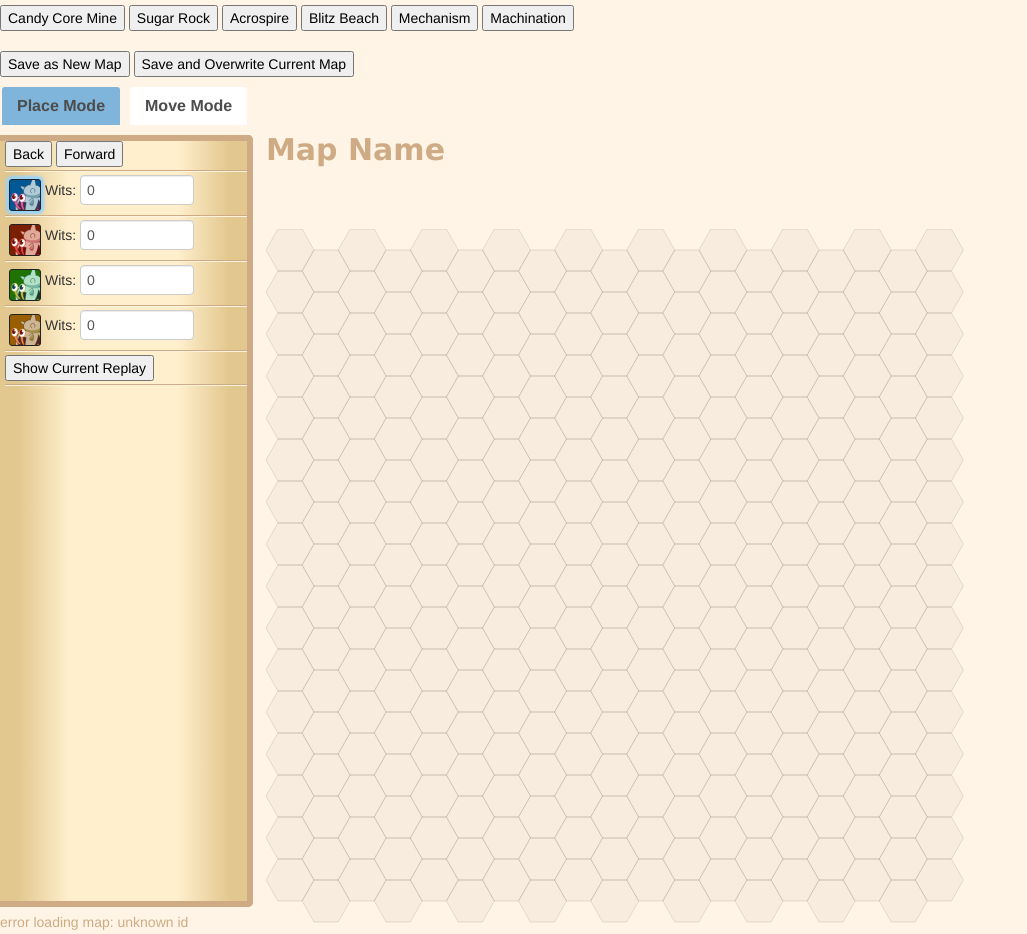
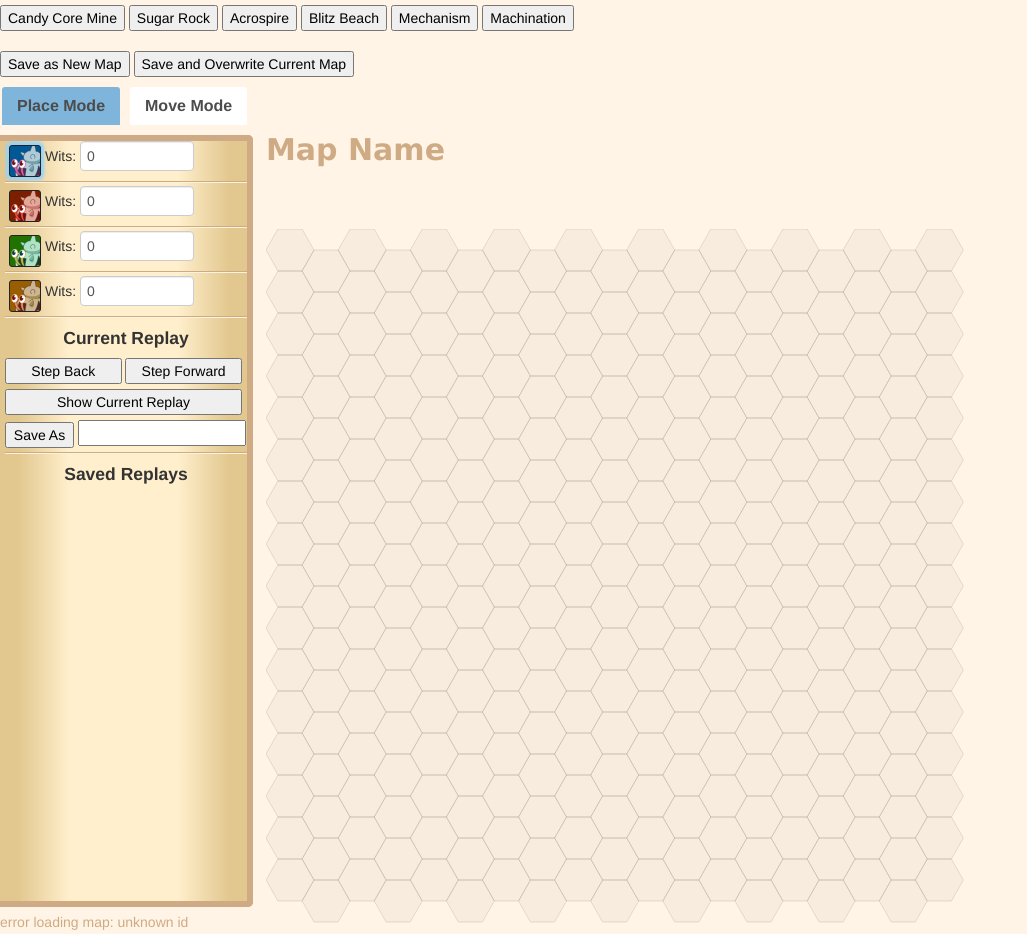
Before and after one commit to barykade/LAZ-OMC, a PHP site: page /load-map.php in a window 1280 px wide, after a click on "Move Mode". Shown: the whole page, without its empty margins (0-1027 px from the left). Run offline with PHP 8.4, Linux system fonts and the light colour scheme; some libraries are stand-ins or nearby versions.

Commit message:
Started work on saving replays

```diff
--- a/js/App.js
+++ b/js/App.js
@@ -18,6 +18,13 @@
         images[i].src = preload.arguments[i];
     }
 
+}
+
+var saveReplayAs = function(replayName){
+    var replayData = JSON.stringify(MapEditor.Model.getMoveQueue());
+    if(replayName != "" && replayData != "[]"){
+        alert("Replay Save Post Data Here");
+    }
 }
 
 var saveAsNewMap = function(){
--- a/js/Model.js
+++ b/js/Model.js
@@ -206,9 +206,11 @@
             moveQueue.push(move);
             forwardMoveQueue = [];
         },
+
         getMoveQueue = function(move){
             return moveQueue;
         },
+
         popForward = function(){
             if(forwardMoveQueue.length == 0) return null;
             moveQueue.push(getBoardState());
@@ -220,8 +222,11 @@
                 $("#" + witColor + "Wits").val(witForColor);
             }
             return boardState.hexes;
+        },
+
+        setMoveQueue = function(moveQueue){
+            moveQueue = moveQueue;
         };
-
 
     return {
         getClass: getClass,
--- a/js/View.js
+++ b/js/View.js
@@ -106,6 +106,11 @@
         e.preventDefault();
         e.stopImmediatePropagation();
         location.href = "load-map.php?mapId="+$(this).attr("title");
+    });
+
+    $("#saveReplayBtn").click(function(){
+        var replayName = $("#saveReplayName").val();
+        saveReplayAs(replayName);
     });
 
     $("#saveAsNewMapBtn").click(function(){
--- a/load-map.php
+++ b/load-map.php
@@ -16,6 +16,11 @@
 	$mapData = $result["map_data"];
 	$playerRaces = array($result["player_1_race"], $result["player_2_race"], $result["player_3_race"], $result["player_4_race"]);
 	$playerWits = array($result["player_1_wits"], $result["player_2_wits"], $result["player_3_wits"], $result["player_4_wits"]);
+	/*
+	$sql = "SELECT replay_data
+			FROM replays
+			WHERE map_id=$mapId";
+	*/
 }
 include("loaded-map.html");
 ?>
--- a/loaded-map.html
+++ b/loaded-map.html
@@ -114,9 +114,6 @@
 	</div>
 
 	<div id="moveMode" class="tab">
-        <button class="back" id="backBtn" title="Back Button">Back</button>
-        <button class="fwdBtn" id="fwdBtn" title="Forward Button">Forward</button>
-        <hr style='clear:both;'/>
 
         <div id="player1_movemode_race" class="scallywags">
         	<div class="moveModeColor" id="blue" title="Player 1"></div>
@@ -143,8 +140,6 @@
         Wits: <input id="yellowWits" class="witCounter" data-color="yellow" type="text" maxlength="4" size="4" value="0" ></input>
 
         <hr style='clear:both;'/>
-        <button id="replayBtn" title="Replay Button">Show Current Replay</button>
-        <hr style='clear:both;'/>
 
 		<div id="moveModeUnits" class="scallywags" style="display:none">
 			<p>Units</p>
@@ -157,6 +152,21 @@
 			<div class="unit" id="scallywags_special" title="Bombshell"></div>
 			<div class="unit" id="adorables_special" title="Mobi"></div>
 			<div class="unit" id="veggienauts_special" title="Bramble"></div>
+		</div>
+
+		<div>
+			<h4 style="text-align: center">Current Replay</h4>
+	        <button class="back" id="backBtn" title="Back Button" style="width:116.5px; margin-bottom:5px">Step Back</button>
+	        <button class="fwdBtn" id="fwdBtn" title="Forward Button" style="width:116.5px; margin-bottom:5px">Step Forward</button>
+        	<button id="replayBtn" title="Replay Button" style="width:237px; margin-bottom:5px">Show Current Replay</button>
+        	<button id="saveReplayBtn" title="Save Replay As" style="width:69px;">Save As</button>
+        	<input id="saveReplayName" style="width:160px"></input>
+		</div>
+
+        <hr style='clear:both;'/>
+
+		<div>
+			<h4 style="text-align: center">Saved Replays</h4>
 		</div>
 
 	</div>
```
